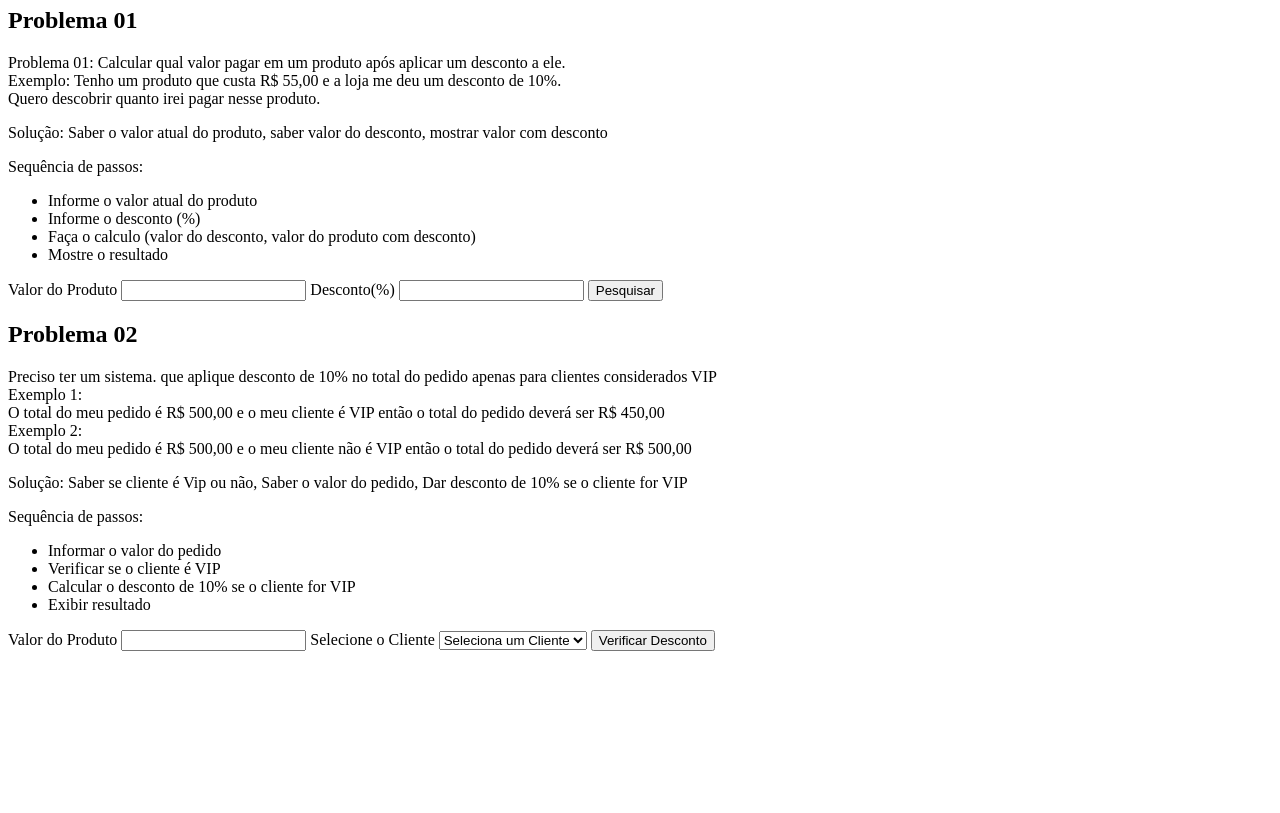
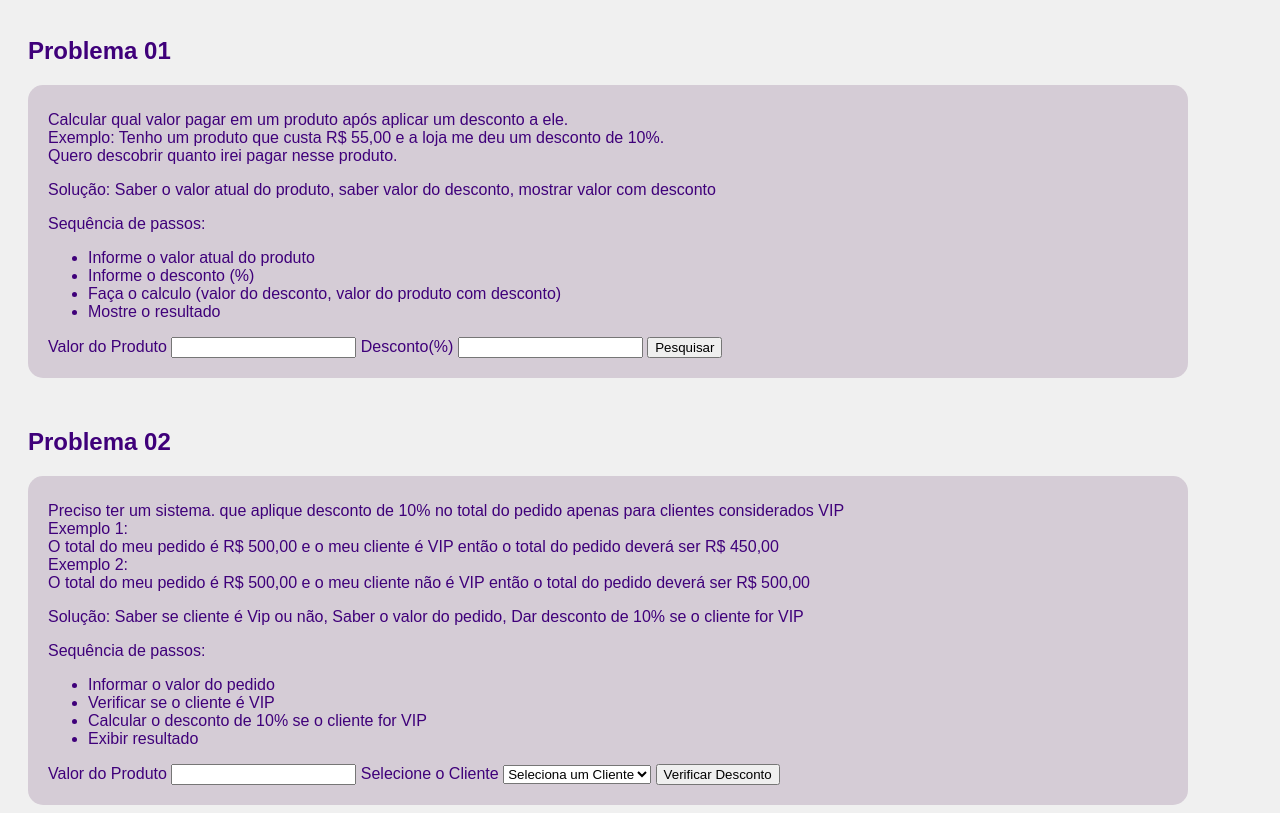
Before and after one commit to dmurai01/mentoria-exercicios.github.io, a plain HTML site: page index.html in a window 1280 px wide. Shown: the part 73-886 px from the top of the page. Before the commit the page ends 800 px from the top, so only its background shows below. Drawn offline with Linux system fonts and the light colour scheme; a web font is replaced by a local one.

Commit message:
incluindo css

```diff
--- a/index.html
+++ b/index.html
@@ -4,16 +4,19 @@
 <head>
   <meta charset="UTF-8" />
   <meta name="viewport" content="width=device-width, initial-scale=1.0" />
-  <!-- <link rel="stylesheet" href="src/style.css" /> -->
+  <link rel="preconnect" href="https://fonts.googleapis.com">
+  <link rel="preconnect" href="https://fonts.gstatic.com" crossorigin>
+  <link href="https://fonts.googleapis.com/css2?family=Lunasima:wght@400;700&display=swap" rel="stylesheet">
+  <link rel="stylesheet" href="src/styles.css" />
+  <script src="src/problema1.js"></script>
+  <script src="src/problema2.js"></script>
 </head>
-<script src="src/problema1.js"></script>
-<script src="src/problema2.js"></script>
 
 <body>
   <h1 id="header">Exercícios</h1>
   <h2>Problema 01</h2>
-  <div id="problema1">
-    <p>Problema 01: Calcular qual valor pagar em um produto após aplicar um desconto a ele.</br>
+  <div id="problema1" class="problema">
+    <p>Calcular qual valor pagar em um produto após aplicar um desconto a ele.</br>
       Exemplo: Tenho um produto que custa R$ 55,00 e a loja me deu um desconto de 10%.</br>
       Quero descobrir quanto irei pagar nesse produto.</p>
     <p>Solução: Saber o valor atual do produto, saber valor do desconto, mostrar valor com desconto</p>
@@ -36,7 +39,7 @@
   </div>
 
   <h2>Problema 02</h2>
-  <div id="problema2">
+  <div id="problema2" class="problema">
     <p>Preciso ter um sistema. que aplique desconto de 10% no total do pedido apenas para clientes considerados VIP</br>
       Exemplo 1:</br>
       O total do meu pedido é R$ 500,00 e o meu cliente é VIP então o total do pedido deverá ser R$ 450,00</br>
--- a/src/problema1.js
+++ b/src/problema1.js
@@ -13,8 +13,7 @@ document.addEventListener('DOMContentLoaded', () => {
             alert('Preencher porcentagem do desconto')
         }
         const calculaDesconto = valorProduto.value - (valorProduto.value * (descontoPorcento.value/100))
-        console.log(calculaDesconto)
-        resultadoProblema1.textContent = `Resultado Problema 01: ${calculaDesconto}`
+        resultadoProblema1.textContent = `Resultado Problema 01: R$ ${calculaDesconto}`
     });
 
 
--- a/src/problema2.js
+++ b/src/problema2.js
@@ -31,9 +31,9 @@ document.addEventListener('DOMContentLoaded', () => {
             );
             if (clienteSelecionado && clienteSelecionado.vip) {
                 const calculaDescontoVip = valorProduto2.value - (valorProduto2.value*0.10)
-                resultadoProblema2.textContent = `Cliente VIP: ${calculaDescontoVip}`
+                resultadoProblema2.textContent = `Cliente ${clienteSelecionado.nome} é VIP: R$ ${calculaDescontoVip}`
             } else {
-                resultadoProblema2.textContent = `Cliente não é VIP: ${valorProduto2.value}`
+                resultadoProblema2.textContent = `Cliente ${clienteSelecionado.nome} não é VIP: R$ ${valorProduto2.value}`
             }
         }
 
--- /dev/null
+++ b/src/styles.css
@@ -0,0 +1,18 @@
+body {
+    font-family: 'Lunasima', sans-serif;
+    font-weight: 400;
+    font-style: normal;
+    background-color: rgb(240, 240, 240);
+    color: rgb(63, 0, 122);
+    padding-left: 20px;
+}
+h2 {
+    padding-top: 30px;
+}
+.problema {
+    max-width: 90%;
+    margin: 0;
+    padding: 10px 20px 20px 20px;
+    border-radius: 15px;
+    background-color: rgb(213, 204, 214);
+}
```
